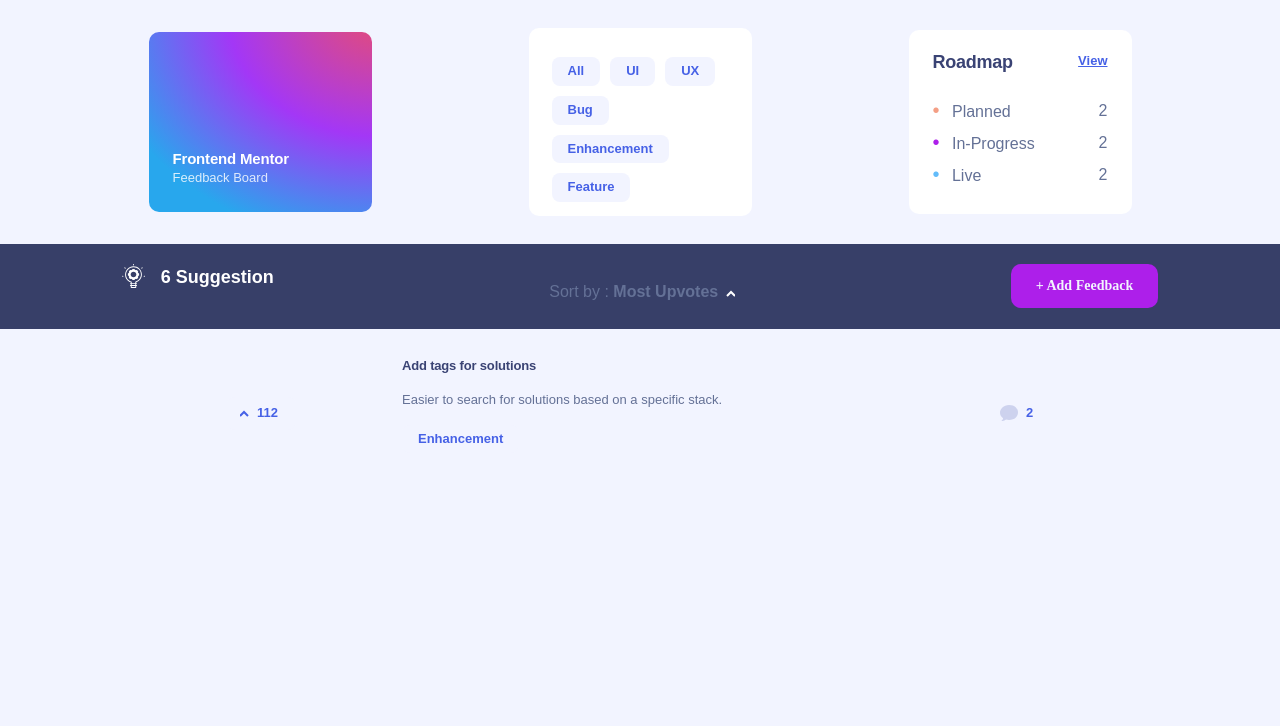
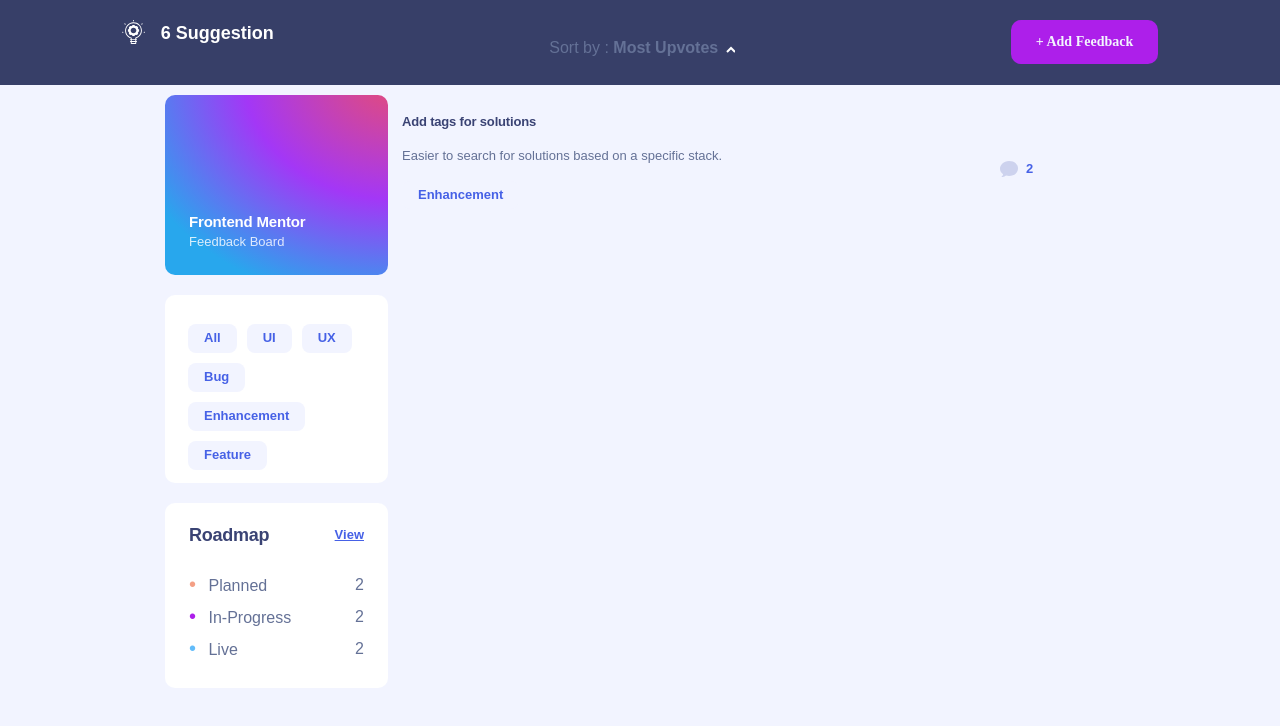
Before and after one commit to slalakara/feedback-app, a Next.js app: page /PostDetail in a window 1280 px wide. Shown: the top 726 px of the page. Built offline with nearby package versions, Linux system fonts and the light colour scheme.

Commit message:
FeedbackBoardHeaderDesktop dan kaynaklanan tasarımsal sorunlar giderildi.

```diff
--- a/components/FeedbackBoardCards/sidebar/sidebar.css
+++ b/components/FeedbackBoardCards/sidebar/sidebar.css
@@ -1,10 +1,13 @@
 .sidebar-header {
   display: flex;
   justify-content: space-between;
-  background: radial-gradient(128.88% 128.88% at 103.9% -10.39%, #E84D70 0%, #A337F6 53.09%, #28A7ED 100%) /* warning: gradient uses a rotation that is not supported by CSS and may not behave as expected */;
+  background: radial-gradient(128.88% 128.88% at 103.9% -10.39%, #E84D70 0%, #A337F6 53.09%, #28A7ED 100%)
+    /* warning: gradient uses a rotation that is not supported by CSS and may not behave as expected */
+  ;
   z-index: 2000;
   padding: 16px 24px;
   position: relative;
+
   h4 {
     font-family: "Jost", sans-serif;
     font-size: 15px;
@@ -14,6 +17,7 @@
     text-align: left;
     color: #FFFFFF;
   }
+
   p {
     font-family: "Jost", sans-serif;
     font-size: 13px;
@@ -27,10 +31,13 @@
 .sidebar-header-text {
   display: flex;
   justify-content: space-between;
-  background: radial-gradient(128.88% 128.88% at 103.9% -10.39%, #E84D70 0%, #A337F6 53.09%, #28A7ED 100%) /* warning: gradient uses a rotation that is not supported by CSS and may not behave as expected */;
+  background: radial-gradient(128.88% 128.88% at 103.9% -10.39%, #E84D70 0%, #A337F6 53.09%, #28A7ED 100%)
+    /* warning: gradient uses a rotation that is not supported by CSS and may not behave as expected */
+  ;
   z-index: 2;
   padding: 16px 24px;
   position: relative;
+
   h4 {
     font-family: "Jost", sans-serif;
     font-size: 15px;
@@ -40,6 +47,7 @@
     text-align: left;
     color: #FFFFFF;
   }
+
   p {
     font-family: "Jost", sans-serif;
     font-size: 13px;
@@ -86,13 +94,14 @@
   .sidebar-header-text {
     display: flex;
     justify-content: space-between;
-    background: radial-gradient(128.88% 128.88% at 103.9% -10.39%, #E84D70 0%, #A337F6 53.09%, #28A7ED 100%) /* warning: gradient uses a rotation that is not supported by CSS and may not behave as expected */;
+    background: radial-gradient(128.88% 128.88% at 103.9% -10.39%, #E84D70 0%, #A337F6 53.09%, #28A7ED 100%);
     z-index: 2000;
     padding: 116px 24px 24px 24px;
     border-radius: 10px;
     width: 223px;
     position: relative;
     flex-direction: column;
+
     h4 {
       font-family: "Jost", sans-serif;
       font-size: 15px;
@@ -102,6 +111,7 @@
       text-align: left;
       color: #FFFFFF;
     }
+
     p {
       font-family: "Jost", sans-serif;
       font-size: 13px;
@@ -113,13 +123,7 @@
   }
 
   .FeedbackBoardHeaderDesktop {
-    margin: 0 auto;
-    padding: 28px 80px;
-  }
-
-  .FeedbackBoardHeaderDesktop {
-    display: flex;
-    justify-content: space-around;
+    padding-inline: 40px;
   }
 }
 
@@ -135,17 +139,21 @@
   z-index: 1;
   padding-top: 20px;
   transition: right 0.3s ease;
-}
+  display: none;
 
-@media (min-width: 768px) {
-  .sidebar {
-    display: none;
-  }
 }
 
 @media(min-width: 1110px) {
   .FeedbackBoardHeaderTablet {
+    display: none;
+  }
+
+  .FeedbackBoardHeaderDesktop {
     display: flex;
     flex-direction: column;
+    position: absolute;
+    padding-top: 95px;
+    padding-left: 165px;
+    ;
   }
 }
--- a/components/FeedbackBoardCards/sidebar/sidebarHome.jsx
+++ b/components/FeedbackBoardCards/sidebar/sidebarHome.jsx
@@ -54,6 +54,8 @@ export default function SidebarHome() {
         }
 
         .FeedbackBoardHeaderDesktop {
+          padding-top: 56px;
+          padding-bottom: 46px;
           display: none;
           flex-direction: row;
           align-items: center;
@@ -86,6 +88,21 @@ export default function SidebarHome() {
             display: flex;
           }
         }
+
+        @media(min-width: 1110px) {
+        .FeedbackBoardHeaderTablet {
+          display: none;
+        }
+
+        .FeedbackBoardHeaderDesktop {
+          display: flex;
+          flex-direction: column;
+          position: absolute;
+          padding-top: 95px;
+          padding-left: 165px;
+          ;
+        }
+      }
       `}</style>
     </div>
   );
```
Lines whose indentation alone changed are shown as unchanged.
